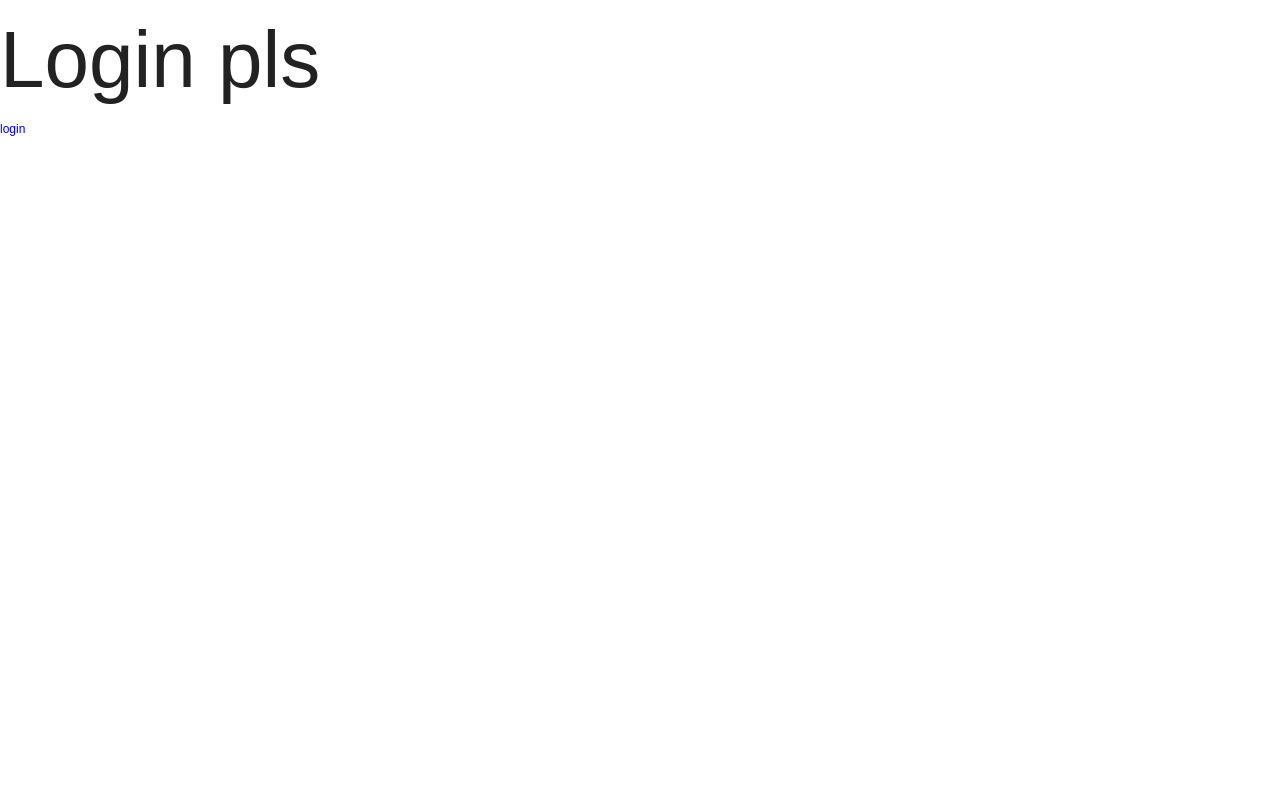
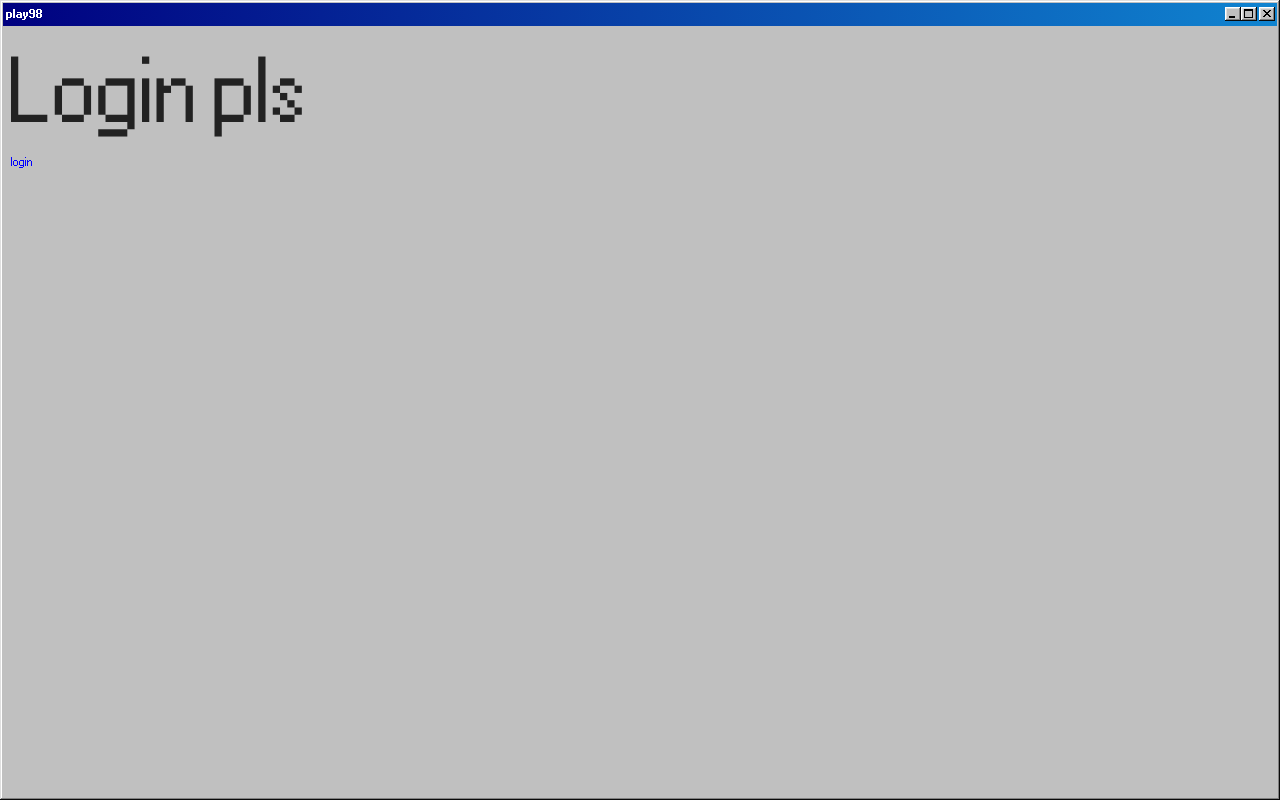
Before and after one commit to Abuk/spotify98, a React (Create React App) app in the folder client/: page / in a window 1280 px wide. Built offline with nearby package versions, Linux system fonts and the light colour scheme.

Commit message:
client: layout edits
* make this thing look more like the spotify client, hopefully nobody
  will be mad lol
* i have to fix this layout, tailwind kinda fightning with me, wont even
  bother with css hell..

```diff
--- a/client/src/App.js
+++ b/client/src/App.js
@@ -2,6 +2,7 @@ import { useEffect, useState, useCallback } from "react";
 import Player from "./components/player/Player";
 import Login from "./components/login/Login";
 import { getLoginState, logout } from "./components/login/loginHelper";
+import "98.css";
 
 function App() {
   const [userLoginState, setUserLoginState] = useState(false);
@@ -17,10 +18,20 @@ function App() {
     if (getLoginState()) handleUserLoginState(true);
   }, [handleUserLoginState]);
 
-  if (getLoginState()) {
   return (
-      <div className="my-2 mx-2">
-        <Player></Player>
+    <div className="h-full min-h-full w-100">
+      <div className="window h-screen">
+        <div className="title-bar">
+          <div class="title-bar-text">play98</div>
+          <div class="title-bar-controls">
+            <button aria-label="Minimize"></button>
+            <button aria-label="Maximize"></button>
+            <button aria-label="Close"></button>
+          </div>
+        </div>
+        <div className="window-body min-w-screen">
+          {getLoginState() ? (
+            <div className="">
               <button
                 onClick={() => {
                   setTimeout(200);
@@ -30,9 +41,17 @@ function App() {
               >
                 logout
               </button>
+              <div className="absolute inset-x-0 bottom-0">
+                <Player></Player>
+              </div>
+            </div>
+          ) : (
+            <Login></Login>
+          )}
+        </div>
+      </div>
     </div>
   );
-  } else return <Login></Login>;
 }
 
 export default App;
--- a/client/src/components/player/AlbumArt.js
+++ b/client/src/components/player/AlbumArt.js
@@ -4,8 +4,8 @@ const AlbumArt = (props) => {
   // console.log(props);
   return (
     <div className="flex">
-      <div className="window w-32 mb-2 mr-2">
-        <div className="window-body w-auto">
+      <div className="window w-16 mb-2 mr-2">
+        <div className="w-auto">
           <img src={props.src} alt={props.title}></img>
         </div>
       </div>
--- a/client/src/components/player/Player.js
+++ b/client/src/components/player/Player.js
@@ -152,40 +152,46 @@ const Player = () => {
   }, []);
 
   return (
-    <div className="window w-96">
-      <div className="title-bar text-white">player pls</div>
+    <div className="window w-full">
       <div className="window-body">
+        <div className="grid grid-cols-3">
+          <div>
             <AlbumArt
               src={playbackState.item.album.images[0].url}
               alt={playbackState.item.album.name}
               trackName={playbackState.item.name}
-          authors={_.compact(_.map(playbackState.item.artists, "name")).join(
-            ", "
-          )}
+              authors={_.compact(
+                _.map(playbackState.item.artists, "name")
+              ).join(", ")}
             ></AlbumArt>
+          </div>
+          <div className="min-w-96 flex flex-col items-stretch">
+            <div className="my-auto self-center">
+              {!playback ? (
                 <button
                   onClick={() => {
+                    console.log(playbackState.is_playing);
                     if (currentDeviceId !== deviceId) {
                       playSong(
                         currentDeviceId,
-                null,
-                playbackState.item.uri,
+                        playbackState.context.uri,
+                        playbackState.item.uri.uri,
                         playbackState.progress_ms
                       );
                     } else {
                       playSong(
                         deviceId,
-                null,
+                        playbackState.context,
                         playbackState.item.uri,
                         playbackState.progress_ms
                       );
                     }
-            //console.log(playbackState);
                     if (!playback) setPlayback(true);
                   }}
                 >
                   play
                 </button>
+              ) : (
                 <button
                   onClick={() => {
                     pause(currentDeviceId);
@@ -194,11 +200,16 @@ const Player = () => {
                 >
                   pause
                 </button>
-        <div>
+              )}
+            </div>
+            <div className="my-auto">
               <Time
                 progress={playbackState.progress_ms}
                 duration={playbackState.item.duration_ms}
               ></Time>
+            </div>
+          </div>
+          <div>content bro</div>
         </div>
       </div>
     </div>
--- a/client/src/index.css
+++ b/client/src/index.css
@@ -8,6 +8,10 @@ code {
     monospace;
 }
 
+body {
+  background-color: #008080;
+}
+
 @tailwind base;
 @tailwind components;
 @tailwind utilities;
```
Lines whose indentation alone changed are shown as unchanged.
